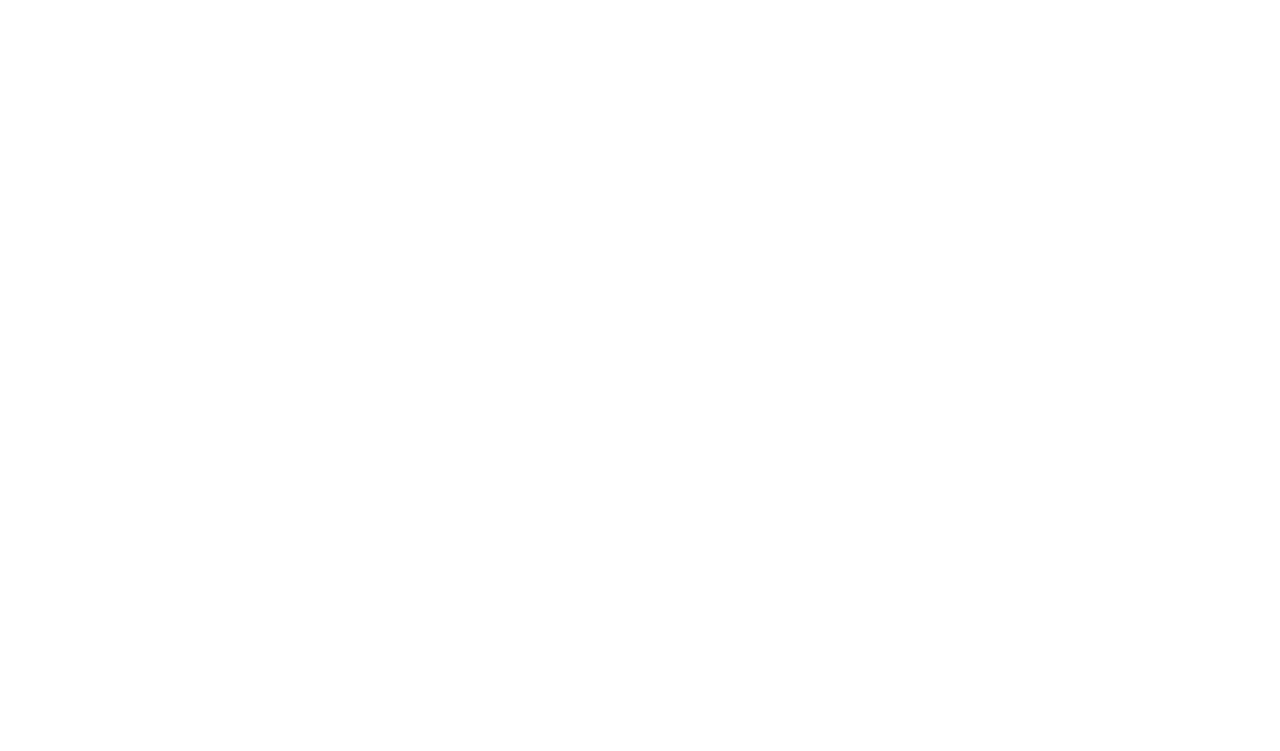
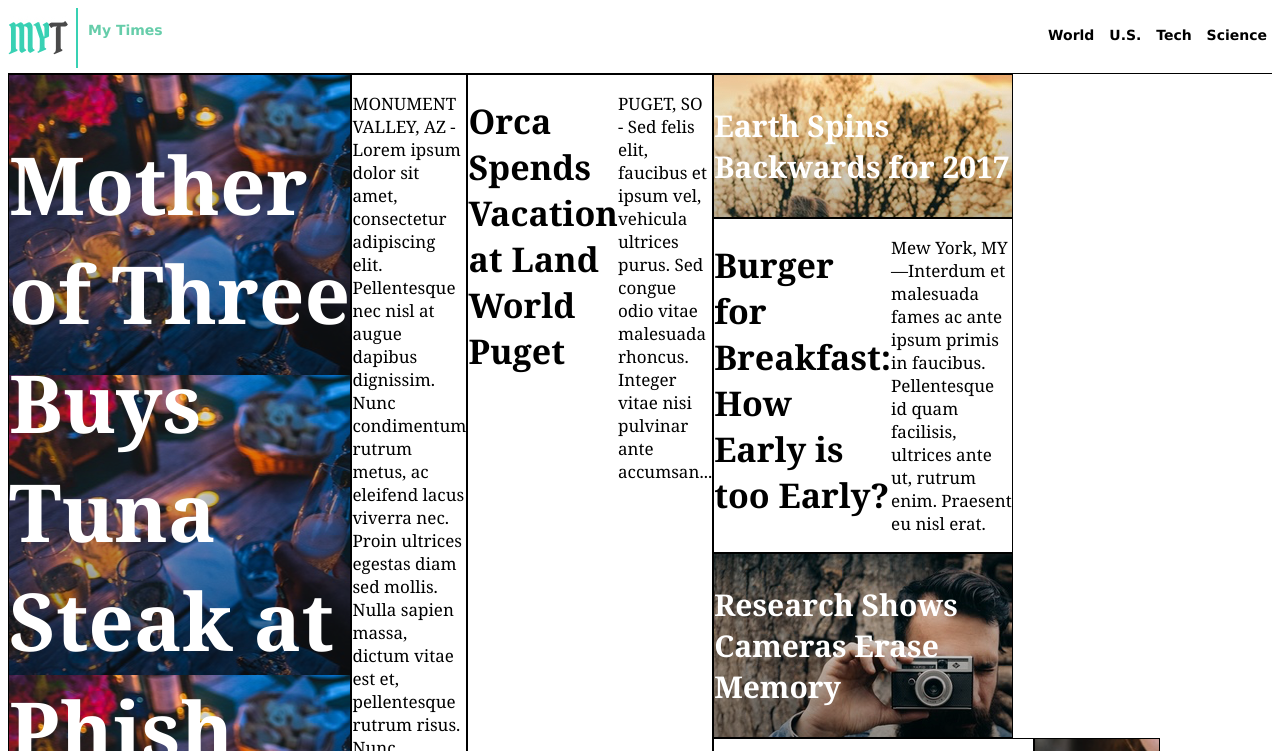
Before and after one commit to Avogato/mytimes, a plain HTML site: page index.html in a window 1280 px wide. Shown: the top 751 px of the page. Drawn offline with Linux system fonts and the light colour scheme.

Commit message:
Adding html

```diff
--- a/index.html
+++ b/index.html
@@ -1,5 +1,78 @@
 <!DOCTYPE html>
 <html>
-<head></head>
-<body></body>
-</html>
+<head>
+  <title>My Times</title>
+  <link href="./resources/css/style.css" rel="stylesheet">
+
+</head>
+
+<body>
+  <!--top bar-->
+  <div class="top-bar">
+      <div class="top-logo">
+        <img src="./resources/img-myt-logo.jpg">
+        <div class="top-logo-text">
+        <p>My Times</p>
+      </div>
+      </div>
+    <nav>
+      <ul>
+        <li><a="#">World</a></li>
+        <li><a="#">U.S.</a></li>
+        <li><a="#">Tech</a></li>
+        <li><a="#">Science</a></li>
+      </ul>
+    </nav>
+  </div>
+
+  <!--column-large-->
+  <div class="column-large">
+      <div class="photo-one">
+      <h1>Mother of Three Buys Tuna Steak at Phish Concert. Leaves, "Feeling Funny."</h1>
+      </div>
+      <div class="story-one">
+      <p>MONUMENT VALLEY, AZ - Lorem ipsum dolor sit amet, consectetur adipiscing elit. Pellentesque nec nisl at augue dapibus dignissim. Nunc condimentum rutrum metus, ac eleifend lacus viverra nec. Proin ultrices egestas diam sed mollis. Nulla sapien massa, dictum vitae est et, pellentesque rutrum risus. Nunc volutpat, metus ac rutrum tempus, orci nisi porttitor dolor, sit amet luctus metus est ut mauris. Quisque vulputate nisl vitae massa rhoncus, at sagittis elit accumsan. Etiam tempus,
+      lorem quis blandit imperdiet, enim dui lobortis tortor, sit amet lobortis arcu ex id odio. Nam fermentum nulla et eros bibendum, sed ullamcorper massa scelerisque. Vestibulum aliquet placerat leo a hendrerit. Nulla non sagittis neque. Nullam sit amet fringilla massa.</p>
+</div>
+  <div class="story-two">
+      <h1>Orca Spends Vacation at Land World Puget</h1>
+    <p>PUGET, SO - Sed felis elit, faucibus et ipsum vel, vehicula ultrices purus. Sed congue odio vitae malesuada rhoncus. Integer vitae nisi pulvinar ante accumsan...</p>
+  </div>
+  <div class="story-three">
+    <div class="photo-two">
+     <p>Earth Spins Backwards for 2017<p>
+  </div>
+  <div class="story-four">
+     <h1>Burger for Breakfast: How Early is too Early?</h1>
+     <p>Mew York, MY—Interdum et malesuada fames ac ante ipsum primis in faucibus. Pellentesque id quam facilisis, ultrices ante ut, rutrum enim. Praesent eu nisl erat.</p>
+  </div>
+  <div class="story-five">
+    <div class="photo-three">
+    <p>Research Shows Cameras Erase Memory</p>
+  </div>
+</div>
+
+<div></div>
+
+  <!--column-middle-->
+  <div class="column-medium">
+  <div class="story-medium-one">
+    <h1>FBI Finds Action Star Guilty of False Advertising</h1>
+    <p>WASHINGTON DC- Donec luctus sem augue, rutrum posuere orci aliquam sed. Nam vitae aliquam lectus. Sed tempor tortor est, nec sagittis eros tincidunt sed. Morbi venenatis condimentum sem, vitae sollicitudin turpis pulvinar eget. Morbi pellentesque consectetur mi id auctor. Phasellus tincidunt orci mauris, placerat pharetra urna fringilla vitae. Morbi eget rutrum urna. Cras condimentum augue ut ante sollicitudin interdum. Pellentesque cursus dolor at tincidunt cursus. Vestibulum blandit aliquam felis...</p>
+  </div>
+  <div class="photo-medium">
+    <p>Cats in Control-Is It a Thing?</p>
+  </div>
+      <div class="story-medium two">
+    <p>BROOKLYN, NY- In molestie nulla sodales sit amet. Proin vulputate, ipsum porta aliquam commodo, nunc nibh tincidunt lorem, vel consectetur neque mi vel neque. Mauris ultricies, nulla scelerisque sollicitudin lobortis, dui est sodales sapien, a vestibulum velit diam eget felis. Vivamus dignissim lacinia dolor, quis commodo tellus pellentesque in.</p>
+</div>
+  </div>
+
+  <!--column-small-->
+  <div class="column-small">
+    <img src="./resources/img-news-bite.png">
+  <div class="news-bite">
+   <h1>NEWS BITE</h1>
+    <p>Cat Emoji Goes Viral Buy Youtube Views Home Business Advertising Ideas Advertising Internet Online Illustration in Marketing Materials Finally a Top Secret Way You Can</p>
+  </div>
+ </html>
--- a/resources/css/style.css
+++ b/resources/css/style.css
@@ -0,0 +1,132 @@
+.top-bar {
+  display: flex;
+  font-family: Verdana;
+  font-size: 14px;
+  font-weight: bold;
+  border-bottom: 1px solid black;
+  justify-content: space-between;
+  padding-bottom: 5px;
+}
+
+.top-logo {
+  display: flex;
+}
+
+.top-logo-text {
+  display: flex;
+  color: MediumAquamarine;
+  padding-left: 10px;
+}
+
+li {
+  list-style: none;
+  display: inline-block;
+  padding: 5px;
+}
+
+
+.column-large {
+  width: 630px;
+  display: flex;
+}
+
+.photo-one {
+  display: flex;
+  flex-direction: row;
+  border: 1px solid black;
+  font-family: Georgia;
+  font-weight: bold;
+  font-size: 40px;
+  color: white;
+  background-image: url(../img-story-main.png);
+}
+
+.story-one {
+    border: 1px solid black;
+    display: flex;
+    font-family: Georgia;
+    font-size: 17px;
+    color: black;
+}
+
+.story-two {
+  border: 1px solid black;
+  display: flex;
+  font-family: Georgia;
+  font-size: 17px;
+  color: black;
+}
+
+.photo-two {
+  display: flex;
+  border: 1px solid black;
+  font-family: Georgia;
+  font-weight: bold;
+  font-size: 30px;
+  color: white;
+  background-image: url(../img-story-2.png);
+}
+
+  .story-four {
+    border: 1px solid black;
+    display: flex;
+    font-family: Georgia;
+    font-size: 17px;
+    color: black;
+  }
+
+  .photo-three {
+    display: flex;
+    border: 1px solid black;
+    font-family: Georgia;
+    font-weight: bold;
+    font-size: 30px;
+    color: white;
+    background-image: url(../img-story-3.png);
+  }
+
+  .column-medium {
+    width: 300px;
+    display: flex;
+  }
+
+  .story-medium-one {
+    border: 1px solid black;
+    display: flex;
+    font-family: Georgia;
+    font-size: 17px;
+    color: black;
+  }
+
+  .photo-medium {
+    display: flex;
+    flex-direction: column;
+    border: 1px solid black;
+    font-family: Georgia;
+    font-weight: bold;
+    font-size: 30px;
+    color: white;
+    background-image: url(../img-story-1.png);
+  }
+
+    .story-medium-two {
+      border: 1px solid black;
+      display: flex;
+      font-family: Georgia;
+      font-size: 17px;
+      color: black;
+    }
+
+    .column-small {
+      width: 240px;
+      display: flex;
+      flex-direction: column;
+    }
+
+    .news-bite{
+      border: 1px solid black;
+      display: flex;
+      font-family: Georgia;
+      font-size: 17px;
+      color: black;
+    }
```
Also changed, not shown: resources/img-myt-logo.jpg (added), resources/img-news-bite.png (added), resources/img-story-1.png (added), resources/img-story-2.png (added), resources/img-story-3.png (added), resources/img-story-main.png (added).
